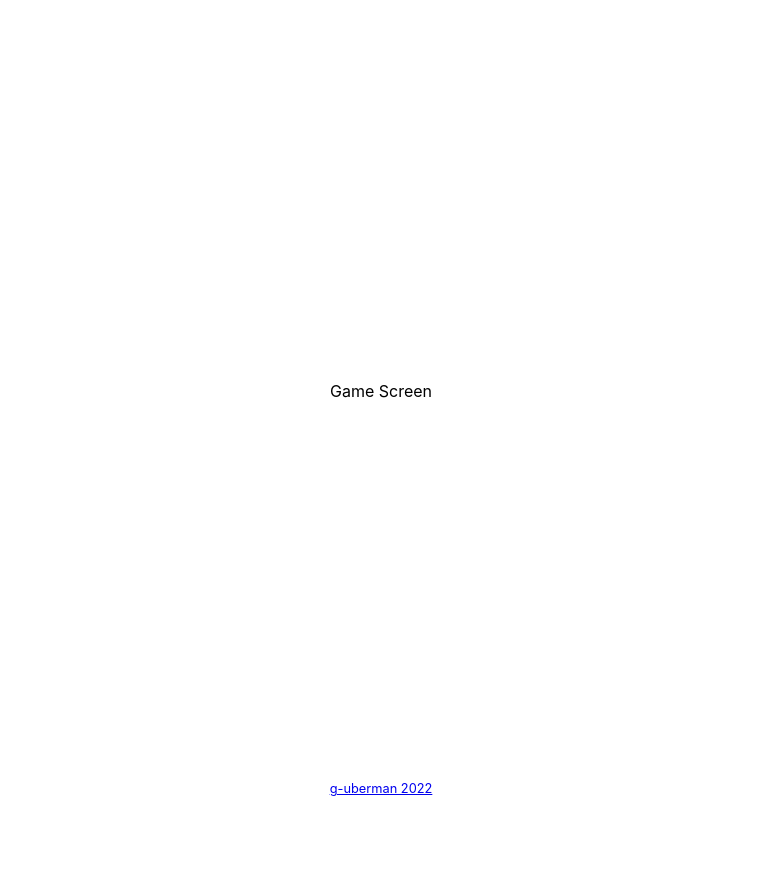
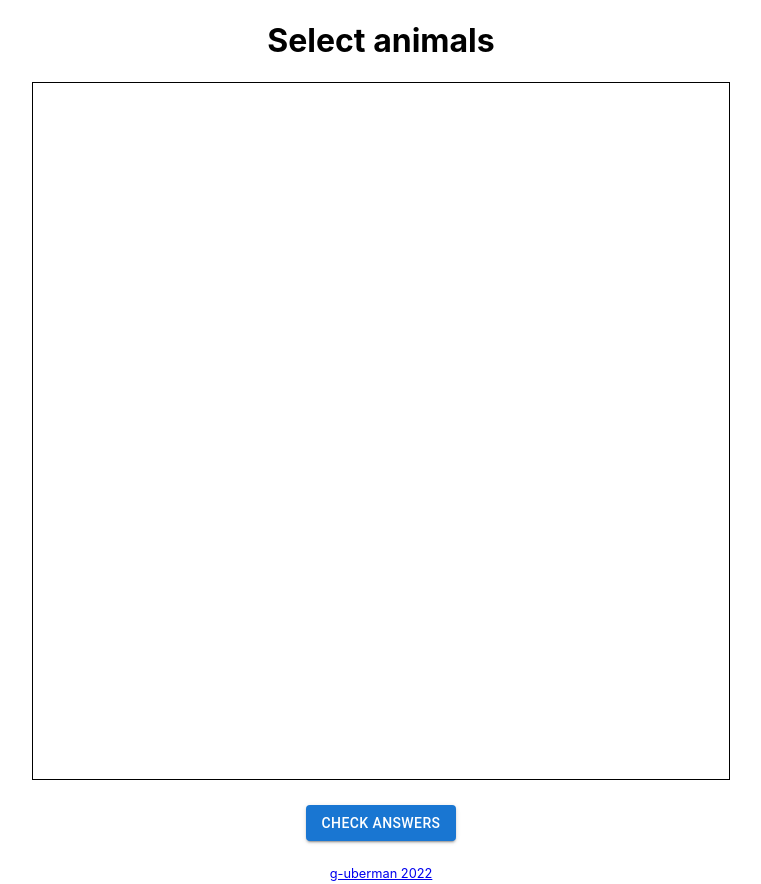
Before and after one commit to g-uberman/word-game, a React (Create React App) app: page /game in a window 1280 px wide. Shown: the whole page, without its empty margins (259-1020 px from the left). Before the commit the page ends 800 px from the top, so only its background shows below. Built offline with nearby package versions, Linux system fonts and the light colour scheme.

Commit message:
game screen

```diff
--- a/src/Components/GameScreen.tsx
+++ b/src/Components/GameScreen.tsx
@@ -1,5 +1,24 @@
+import { useContext } from "react";
+import { useNavigate } from "react-router-dom";
+import { ScreenWrapper } from "./Styles/Shared.styles";
+import { Button, TextField } from "@mui/material";
+import { Context } from "./../ContextProvider";
+
 export const GameScreen = () => {
-    return (
-        <>Game Screen</>
-        )
-}
+  const { username } = useContext(Context);
+  const navigate = useNavigate();
+
+  const handleCheck = () => {
+    navigate("/result");
+  };
+
+  return (
+    <>
+      <h1>Select animals</h1>
+      <ScreenWrapper>{username}</ScreenWrapper>
+      <Button variant="contained" sx={{ margin: "24.65px" }} onClick={handleCheck}>
+        Check answers
+      </Button>
+    </>
+  );
+};
--- a/src/Components/Styles/App.styles.tsx
+++ b/src/Components/Styles/App.styles.tsx
@@ -12,6 +12,7 @@ export const MainSection = styled.div`
     width: 100%;
     flex-grow: 1;
     display: flex;
+    flex-direction: column;
     justify-content: center;
     align-items: center;
 `
```
